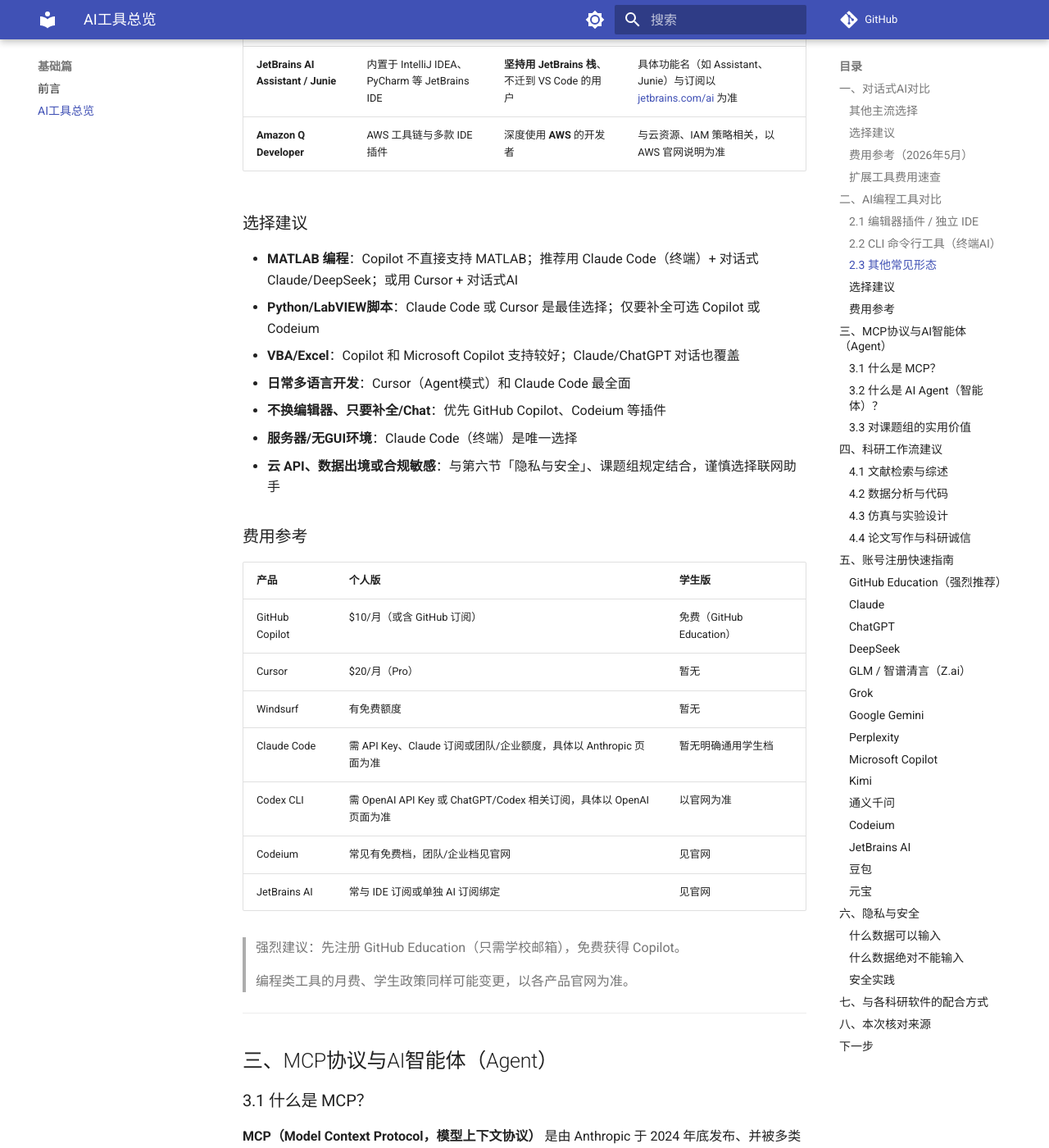
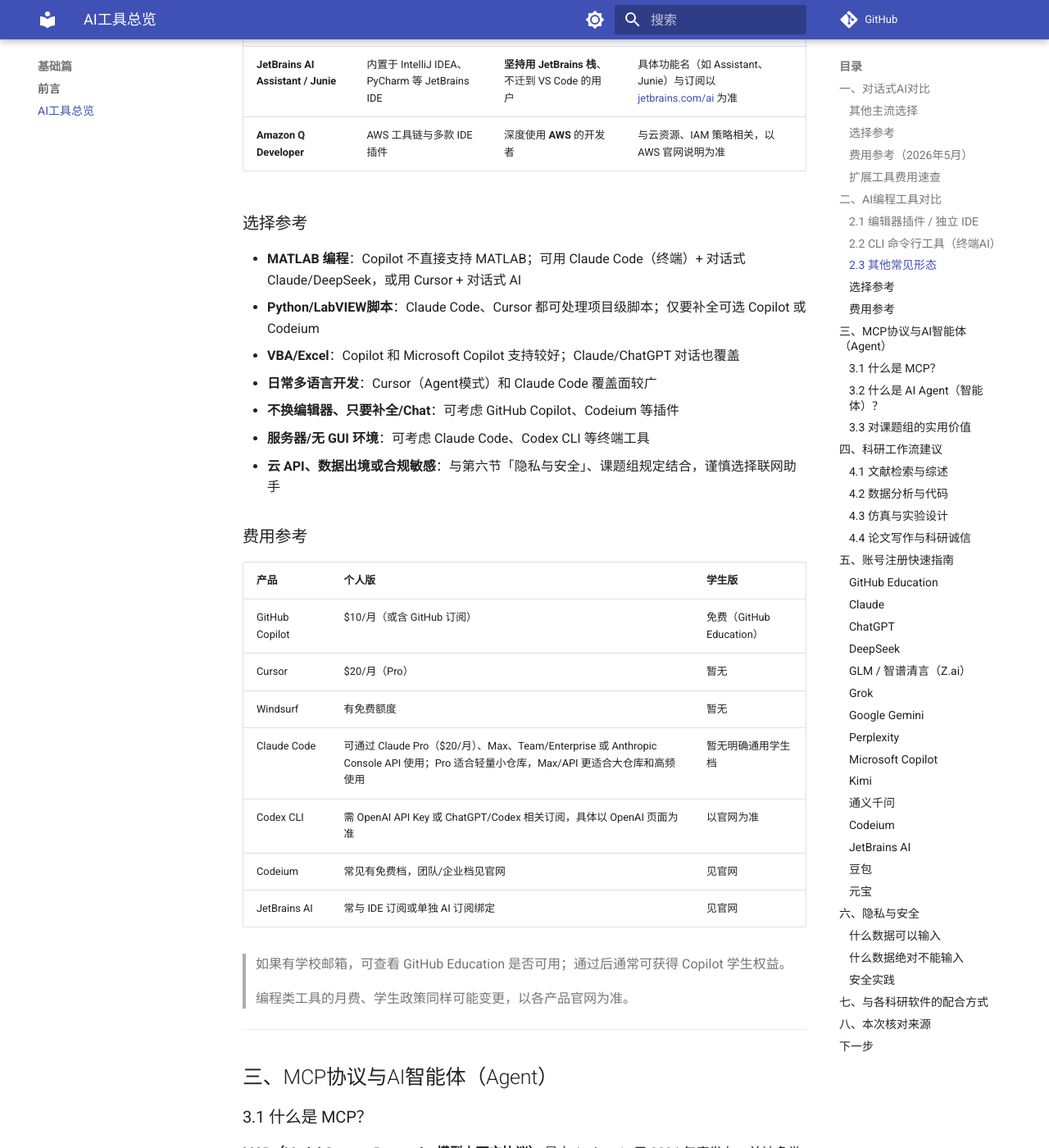
Before and after one commit to 2Dmaterial-lab/AIUserManual, an MkDocs documentation site: the page built from docs/01-ai-tools-guide.md, in a window 1280 px wide and 1400 px high, scrolled down 5042 px. Shown: the whole window at 82% size. Built offline with MkDocs 1.6.1 and Material for MkDocs 9.7.7, drawn with Linux system fonts in a browser that asks for light colours; comment, search, counter and statistics services are not loaded; some of the changed text lies outside the part shown.

Commit message:
docs: neutralize AI tool guidance wording

```diff
--- a/docs/01-ai-tools-guide.md
+++ b/docs/01-ai-tools-guide.md
@@ -20,7 +20,7 @@
 | **弱项** | 免费额度较紧，复杂任务成本较高 | 产品线变化快，旧模型会逐步退役 | Web/App/API 模型名与能力可能不同，需看官方文档 | 部分地区可用性与套餐差异较大，中文表达不如国产模型自然 |
 | **免费额度** | 有（通常有限） | 有（以 ChatGPT 当日页面为准） | 有（较充裕） | 有（以 Gemini 当日页面为准） |
 | **学生优惠** | 暂无 | ChatGPT Edu（部分学校） | 暂无 | 暂无 |
-| **推荐场景** | 复杂代码生成、长论文分析、科研写作、Agent 开发 | 通用问答、多模态任务、深度研究、编程 Agent | 日常编程、代码调试、中文任务、本地部署 | 长文档分析、复杂图文理解、Google 生态用户 |
+| **适用场景** | 复杂代码生成、长论文分析、科研写作、Agent 开发 | 通用问答、多模态任务、深度研究、编程 Agent | 日常编程、代码调试、中文任务、本地部署 | 长文档分析、复杂图文理解、Google 生态用户 |
 
 ### 其他主流选择
 
@@ -37,15 +37,15 @@
 | **豆包（字节跳动）** | 国内常用 | 多模态、中文对话自然、与抖音/飞书等字节生态结合 | 以豆包官网能力与条款为准 |
 | **元宝（腾讯）** | 国内常用 | 与微信/腾讯文档等腾讯生态集成、中文场景 | 以腾讯混元/元宝官网能力与条款为准 |
 
-### 选择建议
+### 选择参考
 
-- **写 MATLAB/Python 代码**：Claude（尤其 Claude Code）、ChatGPT/Codex、DeepSeek 都可用；复杂项目优先选择能读写文件并运行测试的 Agent 工具
+- **写 MATLAB/Python 代码**：Claude Code、ChatGPT/Codex、DeepSeek 都可用；复杂项目可选择能读写文件并运行测试的 Agent 工具
 - **需要深度推理（复杂公式推导、疑难 bug 分析）**：Claude 扩展思考、ChatGPT GPT-5.5 Thinking/Pro、Gemini 3.1 Pro、DeepSeek V4 思考模式、GLM-5.1 都值得交叉验证
 - **处理中文文档/翻译**：DeepSeek、GLM-5.1 中文处理出色；也可结合 **通义千问**、**Kimi**、**豆包**
 - **需要看图分析**：ChatGPT、Gemini 3.1 Pro、Claude Opus 4.7 都支持图像理解；涉及图表读数时仍需人工核对
 - **长文档阅读（论文、综述）**：Gemini 3.1 Pro 和 Claude 都适合长文档；长中文材料可对比 **Kimi**
 - **需要「带出处」的快速查证**：可考虑 **Perplexity**（仍须用正式数据库与综述核对）
-- **已深度使用 Google / Microsoft / Apple 生态**：优先考虑 **Gemini**、**Microsoft Copilot** 或对应生态 AI
+- **已深度使用 Google / Microsoft / Apple 生态**：可考虑 **Gemini**、**Microsoft Copilot** 或对应生态 AI
 - **开源/本地部署需求**：DeepSeek V4、GLM-5.1、Qwen3、Llama 等开源/开放权重模型可搭配 Ollama、vLLM、SGLang 等本地工具
 - **日常随手问**：哪个方便用哪个，差异不大
 - **涉密、未发表数据、课题组未公开成果**：一律勿输入云端工具；见第六节
@@ -74,7 +74,7 @@
 | 豆包 | 以豆包官网当日定价与额度为准 |
 | 元宝 | 以腾讯混元/元宝官网当日定价与额度为准 |
 
-> 建议：先用免费版熟悉，确认有持续需求再考虑付费。科研中 Claude Pro、ChatGPT Plus/Pro 或 Gemini 付费档的价值主要来自更强模型、更长上下文、更高额度和 Agent/深度研究能力。国内用户如 VPN 不便，DeepSeek V4、GLM-5.1、通义、Kimi、豆包等中文工具也能覆盖大量日常需求。
+> 建议：先用免费版熟悉，确认有持续需求再考虑付费。Claude Pro、ChatGPT Plus/Pro 或 Gemini 付费档的主要差异通常在模型权限、上下文长度、额度和 Agent/深度研究能力。国内用户如 VPN 不便，DeepSeek V4、GLM-5.1、通义、Kimi、豆包等中文工具也能覆盖大量日常需求。
 
 > **时效性说明**：各产品名称、定价与政策会随厂商调整而变化，请以官方网站当日公布为准；本手册中的价格与功能描述仅作参考，建议每学期核对一次。
 
@@ -91,7 +91,7 @@
 | **强项** | 与GitHub深度集成、稳定性好、生态最大 | Agent模式强、项目上下文理解深、MCP支持 | 上手快、Cascade流式体验好 |
 | **弱项** | Agent模式相对保守 | 需迁移到新IDE、免费额度有限 | 生态较新 |
 | **学生优惠** | 有（GitHub Education） | 暂无 | 暂无 |
-| **适合谁** | 已有VS Code习惯、求稳的人 | 想要最强AI编码体验的人 | 想要轻量级Agent辅助的人 |
+| **适合谁** | 已有 VS Code 习惯、希望保留原编辑器的人 | 需要项目级上下文和 Agent 工作流的人 | 需要轻量级 Agent 辅助的人 |
 
 ### 2.2 CLI 命令行工具（终端AI）
 
@@ -102,10 +102,10 @@
 | **开发商** | Anthropic | OpenAI | GitHub |
 | **形态** | 终端CLI | 终端CLI | 终端CLI（`gh copilot`） |
 | **强项** | 项目级理解强、Agent自主执行、MCP原生支持 | 与 OpenAI / ChatGPT / Codex 生态结合，适合终端式代码任务 | 与GitHub/Git工作流结合 |
-| **弱项** | 需Anthropic API或Max订阅 | 生态较新 | 功能比Claude Code精简 |
+| **弱项** | Pro 用量有限；Max 或 API 更适合大仓库和高频使用 | 生态较新 | 功能相对精简 |
 | **适合谁** | 复杂重构、多文件改动、无GUI环境 | OpenAI生态用户 | GitHub深度用户 |
 
-> Claude Code 目前是终端 AI 编程的标杆产品，Agent 模式可自主完成「理解代码 → 修改 → 验证」闭环，适合大型重构或跨文件改动。
+> Claude Code 是终端 AI 编程工具中的常见选择，Agent 模式可自主完成「理解代码 → 修改 → 验证」闭环，适合跨文件改动和批量脚本维护。
 
 ### 2.3 其他常见形态
 
@@ -117,14 +117,14 @@
 | **JetBrains AI Assistant / Junie** | 内置于 IntelliJ IDEA、PyCharm 等 JetBrains IDE | **坚持用 JetBrains 栈**、不迁到 VS Code 的用户 | 具体功能名（如 Assistant、Junie）与订阅以 [jetbrains.com/ai](https://www.jetbrains.com/ai/) 为准 |
 | **Amazon Q Developer** | AWS 工具链与多款 IDE 插件 | 深度使用 **AWS** 的开发者 | 与云资源、IAM 策略相关，以 AWS 官网说明为准 |
 
-### 选择建议
+### 选择参考
 
-- **MATLAB 编程**：Copilot 不直接支持 MATLAB；推荐用 Claude Code（终端）+ 对话式 Claude/DeepSeek；或用 Cursor + 对话式AI
-- **Python/LabVIEW脚本**：Claude Code 或 Cursor 是最佳选择；仅要补全可选 Copilot 或 Codeium
+- **MATLAB 编程**：Copilot 不直接支持 MATLAB；可用 Claude Code（终端）+ 对话式 Claude/DeepSeek，或用 Cursor + 对话式 AI
+- **Python/LabVIEW脚本**：Claude Code、Cursor 都可处理项目级脚本；仅要补全可选 Copilot 或 Codeium
 - **VBA/Excel**：Copilot 和 Microsoft Copilot 支持较好；Claude/ChatGPT 对话也覆盖
-- **日常多语言开发**：Cursor（Agent模式）和 Claude Code 最全面
-- **不换编辑器、只要补全/Chat**：优先 GitHub Copilot、Codeium 等插件
-- **服务器/无GUI环境**：Claude Code（终端）是唯一选择
+- **日常多语言开发**：Cursor（Agent模式）和 Claude Code 覆盖面较广
+- **不换编辑器、只要补全/Chat**：可考虑 GitHub Copilot、Codeium 等插件
+- **服务器/无 GUI 环境**：可考虑 Claude Code、Codex CLI 等终端工具
 - **云 API、数据出境或合规敏感**：与第六节「隐私与安全」、课题组规定结合，谨慎选择联网助手
 
 ### 费用参考
@@ -134,12 +134,12 @@
 | GitHub Copilot | $10/月（或含 GitHub 订阅） | 免费（GitHub Education） |
 | Cursor | $20/月（Pro） | 暂无 |
 | Windsurf | 有免费额度 | 暂无 |
-| Claude Code | 需 API Key、Claude 订阅或团队/企业额度，具体以 Anthropic 页面为准 | 暂无明确通用学生档 |
+| Claude Code | 可通过 Claude Pro（$20/月）、Max、Team/Enterprise 或 Anthropic Console API 使用；Pro 适合轻量小仓库，Max/API 更适合大仓库和高频使用 | 暂无明确通用学生档 |
 | Codex CLI | 需 OpenAI API Key 或 ChatGPT/Codex 相关订阅，具体以 OpenAI 页面为准 | 以官网为准 |
 | Codeium | 常见有免费档，团队/企业档见官网 | 见官网 |
 | JetBrains AI | 常与 IDE 订阅或单独 AI 订阅绑定 | 见官网 |
 
-> 强烈建议：先注册 GitHub Education（只需学校邮箱），免费获得 Copilot。
+> 如果有学校邮箱，可查看 GitHub Education 是否可用；通过后通常可获得 Copilot 学生权益。
 
 > 编程类工具的月费、学生政策同样可能变更，以各产品官网为准。
 
@@ -217,7 +217,7 @@
 
 ## 五、账号注册快速指南
 
-### GitHub Education（强烈推荐）
+### GitHub Education
 
 1. 访问 [education.github.com](https://education.github.com)
 2. 用学校邮箱注册/登录 GitHub
@@ -228,14 +228,14 @@
 
 1. 访问 [claude.ai](https://claude.ai)
 2. 注册账号（可用 Google 登录）
-3. 免费版、Pro、Max、Team 等档位可用模型和额度以页面当日说明为准；复杂科研任务优先尝试 Opus/Sonnet 的思考模式
-4. **Claude Code**：终端安装与登录方式以 Anthropic 官方说明为准，适合多文件项目和批量脚本维护
+3. 免费版、Pro、Max、Team 等档位可用模型和额度以页面当日说明为准；复杂科研任务可尝试 Opus/Sonnet 的思考模式
+4. **Claude Code**：Anthropic 官方帮助中心说明 Pro 和 Max 订阅均可在终端使用 Claude Code；Pro（$20/月）适合轻量小仓库任务，Max 提供更高额度并可在 Claude Code 中使用 Opus。也可用 Anthropic Console API 按量付费
 
 ### ChatGPT
 
 1. 访问 [chat.openai.com](https://chat.openai.com)
 2. 注册账号
-3. 免费版、Plus、Pro、Team/Edu/Enterprise 的模型和额度会变化；复杂任务优先尝试 GPT-5.5、Deep Research 或 Codex 相关能力
+3. 免费版、Plus、Pro、Team/Edu/Enterprise 的模型和额度会变化；复杂任务可尝试 GPT-5.5、Deep Research 或 Codex 相关能力
 
 ### DeepSeek
 
@@ -365,6 +365,7 @@
 - [Stanford HAI 2026 AI Index Report](https://hai.stanford.edu/ai-index/2026-ai-index-report%C2%A0)：用于把握 AI 投资、能力、治理和科研应用趋势。
 - [OpenAI GPT-5.5 announcement](https://openai.com/index/introducing-gpt-5-5/) 与 [GPT-5.5 Instant announcement](https://openai.com/index/gpt-5-5-instant/)：用于核对 OpenAI GPT-5.5 公开模型线。
 - [Anthropic Claude Opus 4.7 announcement](https://www.anthropic.com/news/claude-opus-4-7)：用于核对 Claude Opus 4.7、Agent/编码和高分辨率视觉能力。
+- [Anthropic Help Center: Using Claude Code with your Pro or Max plan](https://support.anthropic.com/en/articles/11145838-using-claude-code-with-your-pro-or-max-plan)：用于核对 Claude Code 与 Pro / Max 订阅的关系。
 - [Google Gemini 3.1 Pro announcement](https://blog.google/innovation-and-ai/models-and-research/gemini-models/gemini-3-1-pro/) 与 [Gemini 3.1 Pro model card](https://deepmind.google/models/model-cards/gemini-3-1-pro)：用于核对 Gemini 3.1 Pro。
 - [DeepSeek V4 Preview release](https://api-docs.deepseek.com/news/news260424)、[DeepSeek API change log](https://api-docs.deepseek.com/updates/) 与 [DeepSeek transparency center](https://www.deepseek.com/en/transparency/)：用于核对 DeepSeek V4 线、模型发布和旧 API 别名调整。
 - [Z.ai GLM-5.1 documentation](https://docs.z.ai/guides/llm/glm-5.1) 与 [GLM-5.1 Hugging Face model page](https://huggingface.co/zai-org/GLM-5.1)：用于核对 GLM-5.1 的定位、上下文和开放权重信息。
```
